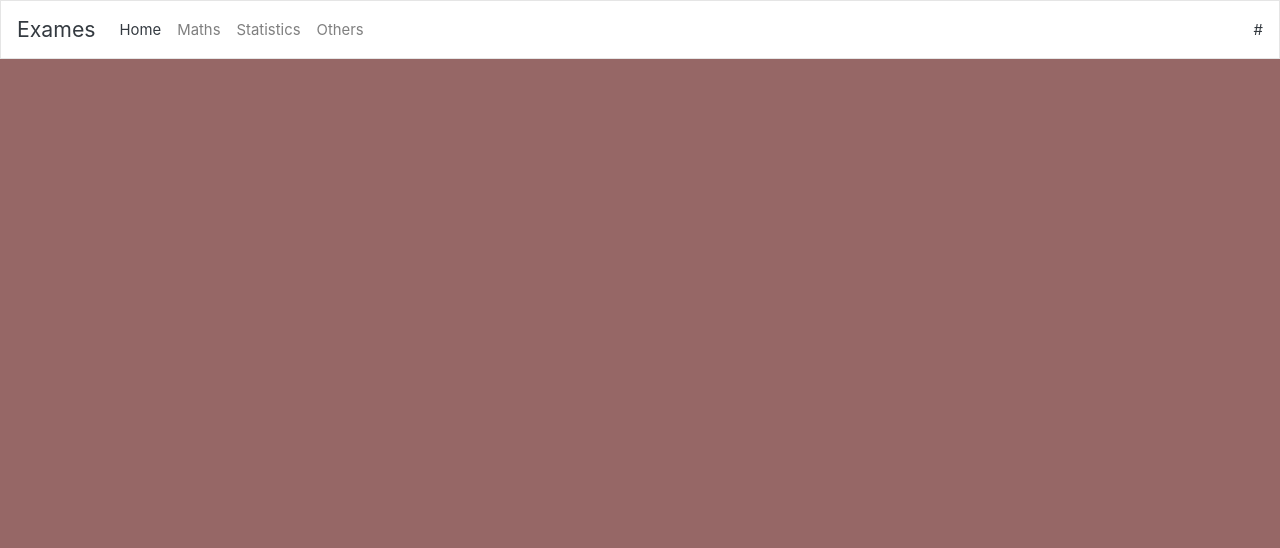
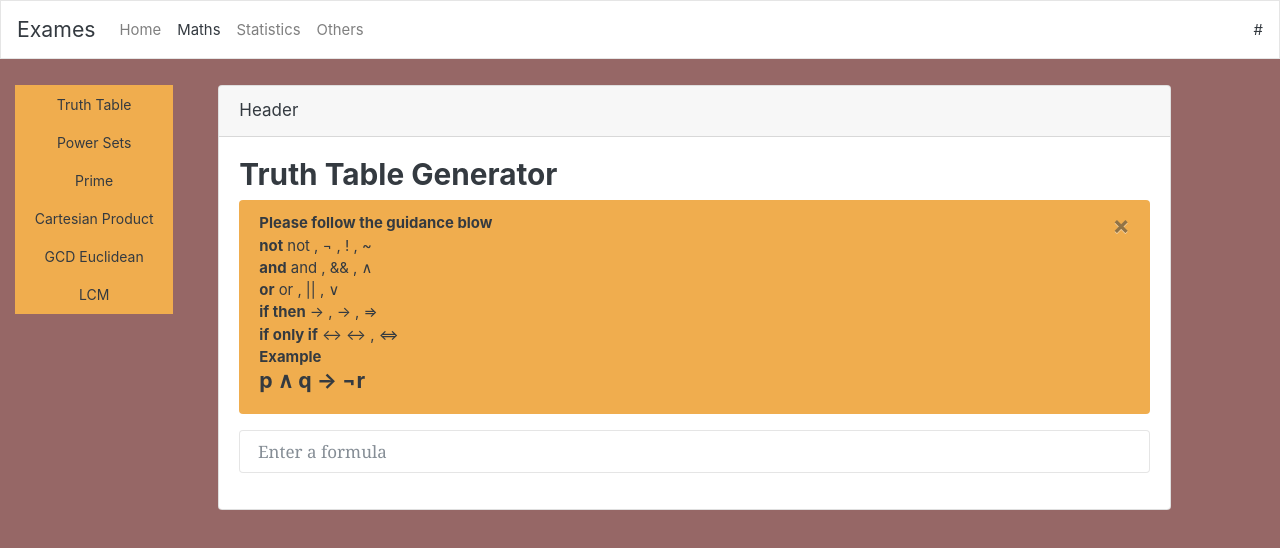
Before and after one commit to khmish/Exams, an Angular app: page /#/maths/truthTable in a window 1280 px wide. Before the commit this address led to /. Shown: the top 548 px of the page. Built offline with nearby package versions, Linux system fonts and the light colour scheme.

Commit message:
fixing some problems

```diff
--- a/src/app/app-routing.module.ts
+++ b/src/app/app-routing.module.ts
@@ -24,7 +24,7 @@ const routes: Routes = [
 ];
 
 @NgModule({
-  imports: [RouterModule.forRoot(routes)],
+  imports: [RouterModule.forRoot(routes, { useHash: true })],
   exports: [RouterModule]
 })
 export class AppRoutingModule {}
--- a/src/app/math-subjects/euclidean-gcd/euclidean-gcd.component.ts
+++ b/src/app/math-subjects/euclidean-gcd/euclidean-gcd.component.ts
@@ -21,10 +21,11 @@ export class EuclideanGCDComponent implements OnInit {
     this.steps=[]
     this.solutions="<h4> ";
     let result=this.euclideanAlgorithm(this.sA,this.sB);
-
+    let tm=Math.abs(Number.parseInt(this.sA)-Number.parseInt(this.sB))
+    this.solutions+=this.sA>this.sB?"1) "+this.sA+" - "+this.sB+" ="+(tm)+"<br>":"1) "+this.sB+" - "+this.sA+" = "+(tm)+"<br>"
     for (let index = 0; index < this.steps.length; index++) {
 
-      this.solutions+=(index+1)+") "+this.steps[index].expression+"<br>"
+      this.solutions+=(index+2)+") "+this.steps[index].expression+"<br>"
 
     }
 
@@ -41,7 +42,7 @@ export class EuclideanGCDComponent implements OnInit {
     // This will be out GCD. Also quit the loop if one of the numbers is zero.
     while (a && b && a !== b) {
       [a, b] = a > b ? [a - b, b] : [a, b - a];
-      this.steps.push({value:a > b ? [a - b, b] : [a, b - a],expression:a > b ?a+" - "+b +" = "+b:b+" - "+a +" = "+a})
+      this.steps.push({value:a > b ? [a - b, b] : [a, b - a],expression:a > b ?a+" - "+b +" = "+(a - b):b+" - "+a +" = "+(b - a)})
     }
 
     // Return the number that is not equal to zero since the last subtraction (it will be a GCD).
--- a/src/app/math-subjects/math-subjects.component.html
+++ b/src/app/math-subjects/math-subjects.component.html
@@ -1,12 +1,12 @@
 
 <div class="row">
 
-  <div class="col-md-2 " >
+  <div class="col-md-2 pb-3" >
 
     <app-menu-maths></app-menu-maths>
   </div>
-  <div class="col-md-9 col mr-1">
 
+  <div class="col-md-9 col  mr-1">
     <div class="card ">
 
       <div class="card-header">Header</div>
--- a/src/app/math-subjects/menu-maths/menu-maths.component.html
+++ b/src/app/math-subjects/menu-maths/menu-maths.component.html
@@ -1,3 +1,3 @@
-<div class="btn-group-vertical col " >
-  <button *ngFor="let item of menuItems" type="button" class="btn text-dark  btn-warning  " (click)="routeTo(item.route)"  style="border-radius:0;">{{item.name}}</button>
+<div class="btn-group-vertical col " (click)="onButtonGroupClick($event)" >
+  <button *ngFor="let item of menuItems" type="button" class="btn text-dark  btn-warning "  (click)="routeTo(item.route)"  style="border-radius:0;">{{item.name}}</button>
   </div>
--- a/src/app/math-subjects/menu-maths/menu-maths.component.ts
+++ b/src/app/math-subjects/menu-maths/menu-maths.component.ts
@@ -28,4 +28,19 @@ export class MenuMathsComponent implements OnInit {
     this.router.navigateByUrl(routePara);
   }
 
+  onButtonGroupClick($event){
+    let clickedElement = $event.target || $event.srcElement;
+
+    if( clickedElement.nodeName === "BUTTON" ) {
+
+      let isCertainButtonAlreadyActive = clickedElement.parentElement.querySelector(".active");
+      // if a Button already has Class: .active
+      if( isCertainButtonAlreadyActive ) {
+        isCertainButtonAlreadyActive.classList.remove("active");
+      }
+
+      clickedElement.className += " active";
+    }
+
+  }
 }
--- a/src/app/math-subjects/truth-table/truth-table.component.html
+++ b/src/app/math-subjects/truth-table/truth-table.component.html
@@ -1,9 +1,22 @@
 
 <div class="content">
-    <h1 class="title">
+    <h3 >
         Truth Table Generator
-    </h1>
+    </h3>
+    <div class="alert alert-warning text-dark alert-dismissible fade show" role="alert">
+        <strong>Please follow the guidance blow</strong><br>
+        <strong>not</strong> not , ¬ , ! , ~ <br>
+        <strong>and</strong> and , && , ∧ <br>
+        <strong>or</strong> or , || , ∨ <br>
+        <strong>if then</strong> → , -> , =><br>
+        <strong>if only if</strong> ↔ <-> , <=><br>
+        <strong>Example </strong><h5> p ∧ q → ¬r</h5>
+        <button type="button" class="close" data-dismiss="alert" aria-label="Close">
+          <span aria-hidden="true">&times;</span>
+        </button>
+      </div>
     <p class="overview">
+
 
     </p>
     <p>
--- a/src/app/nav-bar/nav-bar.component.html
+++ b/src/app/nav-bar/nav-bar.component.html
@@ -4,16 +4,16 @@
       <span class="navbar-toggler-icon"></span>
     </button>
 
-    <div class="collapse navbar-collapse" id="navbarColor03">
+    <div class="collapse navbar-collapse" id="navbarColor03" >
       <ul class="navbar-nav mr-auto">
-        <li class="nav-item active">
-          <a class="nav-link" href="#">Home <span class="sr-only">(current)</span></a>
+        <li class="nav-item ">
+          <a class="nav-link" href="#" routerLinkActive="active" [routerLinkActiveOptions]="{exact: false}">Home <span class="sr-only">(current)</span></a>
         </li>
         <li class="nav-item">
-          <a class="nav-link" [routerLink]="['/maths']">Maths</a>
+          <a class="nav-link" [routerLink]="['/maths']" routerLinkActive="active" [routerLinkActiveOptions]="{exact: false}">Maths</a>
         </li>
         <li class="nav-item">
-          <a class="nav-link" [routerLink]="['/stats']">Statistics</a>
+          <a class="nav-link" [routerLink]="['/stats']" routerLinkActive="active" [routerLinkActiveOptions]="{exact: false}">Statistics</a>
         </li>
         <li class="nav-item">
           <a class="nav-link" href="#">Others</a>
--- a/src/app/stats-subjects/menu-stats/menu-stats.component.html
+++ b/src/app/stats-subjects/menu-stats/menu-stats.component.html
@@ -1,4 +1,4 @@
-<div class="btn-group-vertical col">
+<div class="btn-group-vertical col" (click)="onButtonGroupClick($event)">
 
     <button *ngFor="let item of menuItems" type="button" class="btn text-dark  btn-warning    " (click)="routeTo(item.route)" style="border-radius:0">{{item.name}}</button>
 
--- a/src/app/stats-subjects/menu-stats/menu-stats.component.ts
+++ b/src/app/stats-subjects/menu-stats/menu-stats.component.ts
@@ -22,4 +22,20 @@ export class MenuStatsComponent implements OnInit {
     this.router.navigateByUrl(routePara);
   }
 
+  onButtonGroupClick($event){
+    let clickedElement = $event.target || $event.srcElement;
+
+    if( clickedElement.nodeName === "BUTTON" ) {
+
+      let isCertainButtonAlreadyActive = clickedElement.parentElement.querySelector(".active");
+      // if a Button already has Class: .active
+      if( isCertainButtonAlreadyActive ) {
+        isCertainButtonAlreadyActive.classList.remove("active");
+      }
+
+      clickedElement.className += " active";
+    }
+
+  }
+
 }
--- a/src/app/stats-subjects/stats-subjects.component.html
+++ b/src/app/stats-subjects/stats-subjects.component.html
@@ -1,10 +1,12 @@
 <div class="row">
 
-  <div class="col-md-2 ">
+  <div class="col-md-2 pb-3">
 
     <app-menu-stats></app-menu-stats>
+
   </div>
-  <div class="col-md-9 col mr-1">
+  <div class="col-md-9  col mr-1">
+    <br>
 
     <div class="card ">
 
--- a/src/assets/js/renderer.js
+++ b/src/assets/js/renderer.js
@@ -77,6 +77,8 @@ function outputRow(table) {
 		var lastCell = document.createElement("td");
 		lastCell.innerHTML = (result? "<h4>T</h4>" : "<h4>F</h4>");
 		row.appendChild(lastCell);
+
+
 
 		table.appendChild(row);
 	}
```
Also changed, not shown: src/app/app.module.ts (+4 -3 lines).
